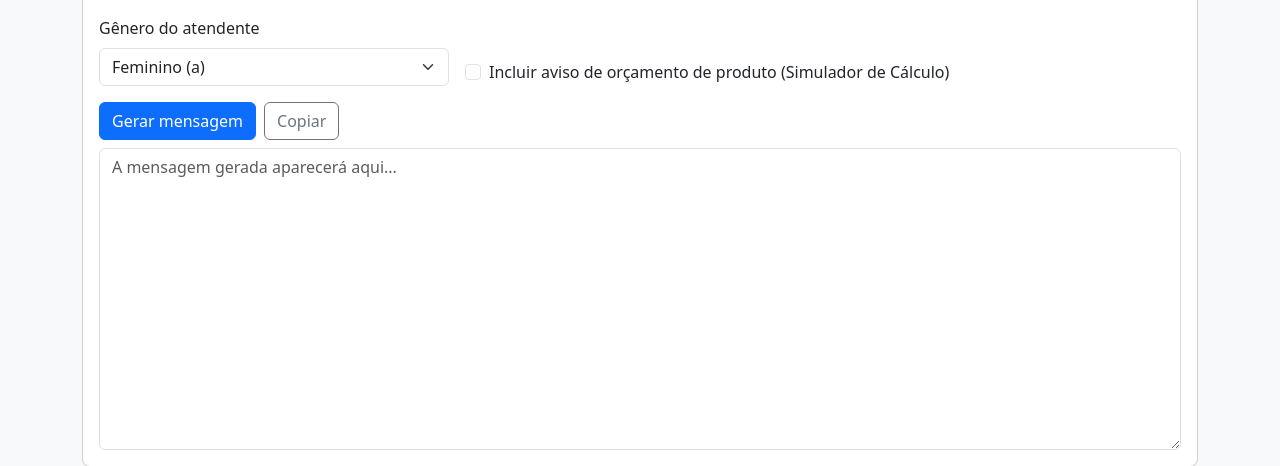
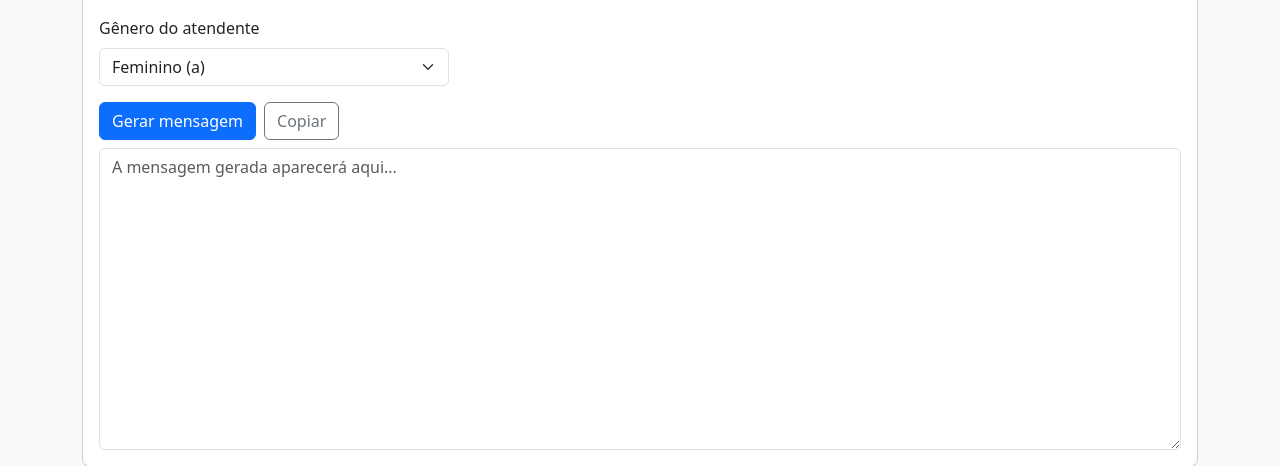
Before and after one commit to BrookSK/sisteminha-vendas-php, a PHP site: template app/views/message_templates/index.php in a window 1280 px wide. Shown: the part 207-673 px from the top of the page. Run offline with PHP 8.4, Linux system fonts and the light colour scheme; the template is opened without the code that fills it, so the values that code supplies are empty; some libraries are stand-ins or nearby versions.

Commit message:
feat: improve product quote workflow with dedicated simulator notice
- Replaced checkbox-based simulator notice with permanent alert box that shows automatically for product templates
- Added detailed instructions for using the sales simulator including product details, shipping options, and calculation steps
- Updated UI to show/hide simulator notice based on selected template category
- Removed manual notice insertion from message generation logic to enforce consistent workflow
- Added link to sales

```diff
--- a/app/views/message_templates/index.php
+++ b/app/views/message_templates/index.php
@@ -22,14 +22,20 @@ $templates = $templates ?? [];
           <option value="o">Masculino (o)</option>
         </select>
       </div>
-      <div class="col-md-8 d-flex align-items-end">
-        <div class="form-check">
-          <input class="form-check-input" type="checkbox" id="includeSimulatorNotice">
-          <label class="form-check-label" for="includeSimulatorNotice">
-            Incluir aviso de orçamento de produto (Simulador de Cálculo)
-          </label>
-        </div>
-      </div>
+      <div class="col-md-8 d-flex align-items-end"></div>
+    </div>
+    <div id="simulatorNotice" class="alert alert-info d-none">
+      <div class="fw-bold mb-1">Orçamento de produto</div>
+      <div class="mb-1">Para orçamento de produto, utilize a tela do Simulador de Cálculo:</div>
+      <div class="mb-2"><a href="/admin/sales-simulator" class="link-primary">/admin/sales-simulator</a></div>
+      <div class="mb-1">Preencha:</div>
+      <ul class="mb-1">
+        <li>Nome do produto, valor em dólar (US$) e peso em quilo (kg).</li>
+        <li>Se houver frete até a nossa sede, ative a opção e informe o valor do frete em dólar (US$).</li>
+        <li>Adicione ou remova produtos conforme necessário.</li>
+        <li>Ative ou desative o envio para o Brasil para calcular impostos.</li>
+      </ul>
+      <div class="mb-0">Depois clique em <span class="fw-semibold">Calcular</span> e, em seguida, em <span class="fw-semibold">Gerar mensagem para o cliente</span>.</div>
     </div>
     <div id="fields" class="row g-3 mb-3"></div>
     <div class="d-flex gap-2 mb-2">
@@ -49,7 +55,7 @@ $templates = $templates ?? [];
   const btnGen = document.getElementById('generate');
   const btnCopy = document.getElementById('copy');
   const elArticle = document.getElementById('article');
-  const chkSimNotice = document.getElementById('includeSimulatorNotice');
+  const simNotice = document.getElementById('simulatorNotice');
 
   const categories = Object.keys(data);
   categories.forEach((c,i)=>{
@@ -66,6 +72,7 @@ $templates = $templates ?? [];
       opt.value = t.id; opt.textContent = t.titulo; elTpl.appendChild(opt);
     });
     loadFields();
+    updateNotice();
   }
 
   function currentTemplate(){
@@ -93,6 +100,15 @@ $templates = $templates ?? [];
       group.appendChild(label); group.appendChild(input); col.appendChild(group);
       elFields.appendChild(col);
     });
+    updateNotice();
+  }
+
+  function updateNotice(){
+    const cat = elCat.value || '';
+    const isProduct = (cat === 'Produtos específicos');
+    if (simNotice) {
+      simNotice.classList.toggle('d-none', !isProduct);
+    }
   }
 
   function generate(){
@@ -110,24 +126,6 @@ $templates = $templates ?? [];
     // Gênero do atendente => [Artigo]
     const art = (elArticle && elArticle.value) ? elArticle.value : 'a';
     text = text.replace(/\[Artigo\]/g, art);
-
-    // Aviso do Simulador de Cálculo (quando marcado)
-    if (chkSimNotice && chkSimNotice.checked) {
-      const sim = [
-        'Se for orçamento de produto, faça na tela do Simulador de Cálculo: /admin/sales-simulator',
-        '',
-        'Preencha as informações do(s) produto(s):',
-        '- Nome do produto, valor em dólar (US$) e peso em quilo (kg).',
-        '- Se houver frete até a nossa sede, ative a opção e informe o valor do frete em dólar (US$).',
-        '- Você pode adicionar ou remover produtos.',
-        '- Você pode ativar ou desativar o envio para o Brasil (para calcular impostos).',
-        '',
-        'Depois:',
-        '1) Clique em Calcular para gerar os valores.',
-        '2) Clique em Gerar mensagem para o cliente para montar o orçamento.'
-      ].join('\n');
-      text = (text ? (text + '\n\n' + sim) : sim);
-    }
     elOut.value = text;
   }
 
```
